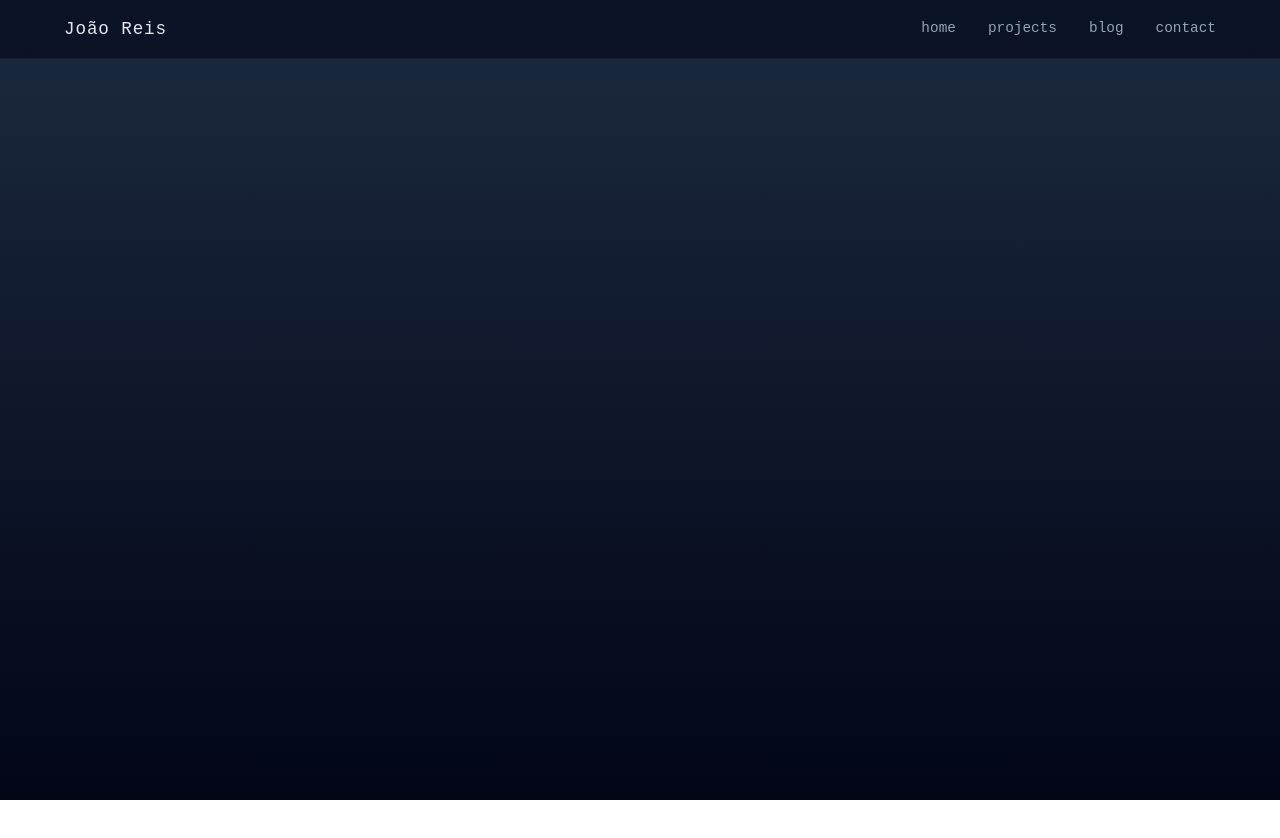
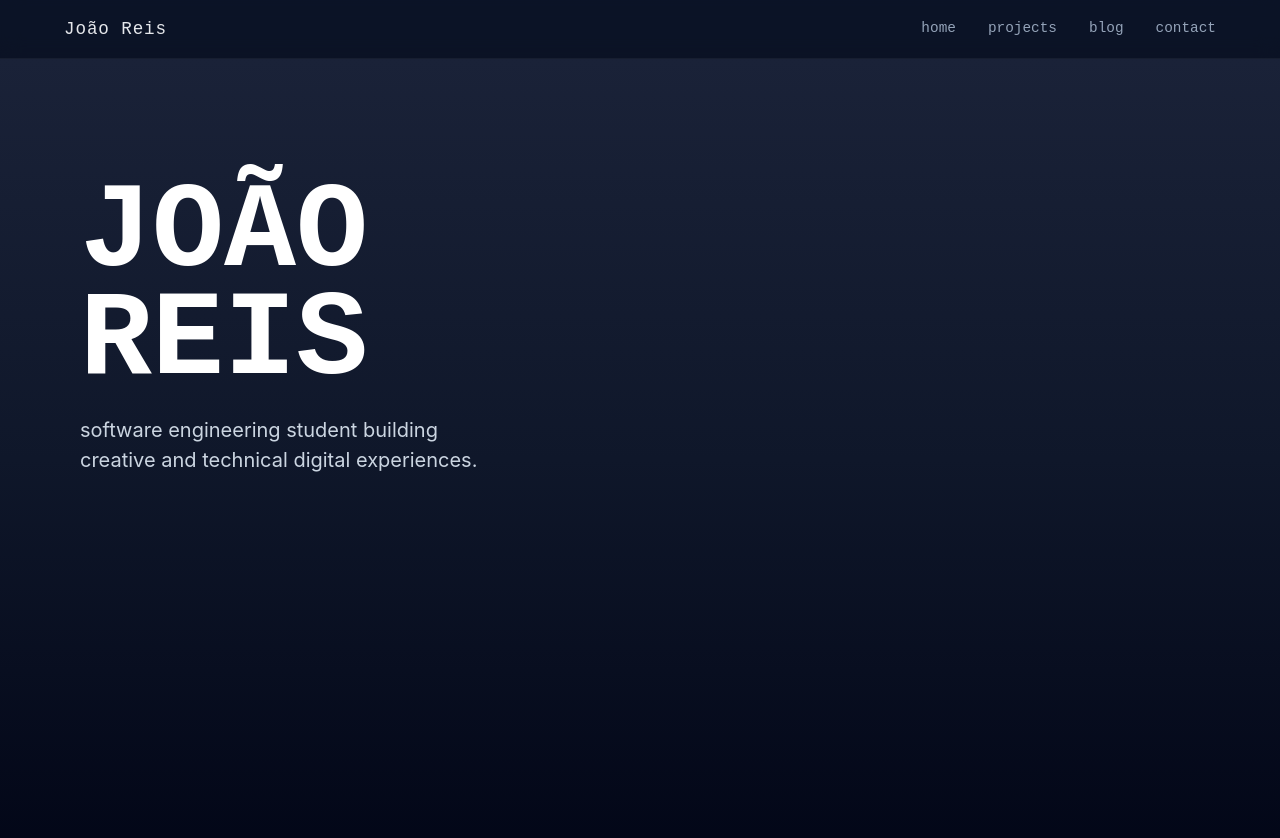
Before and after one commit to R3I5/meusite-joao-reis, a React (Vite) app: page / in a window 1280 px wide. Shown: the top 838 px of the page. Before the commit the page ends 800 px from the top, so only its background shows below. Built offline with nearby package versions, Linux system fonts and the light colour scheme.

Commit message:
building hero section

```diff
--- a/src/layout/HeroSection.jsx
+++ b/src/layout/HeroSection.jsx
@@ -1 +1,19 @@
-export function HeroSection() {}
+export function HeroSection() {
+
+    return (
+        <section className="hero">
+            <div className="hero-container">
+                <div>
+                    <h1 className="hero-title">
+                        JOÃO <br /> REIS
+                    </h1>
+                    <p className="hero-subtitle">
+                        software engineering student building
+                        creative and technical digital experiences.
+                    </p>
+                </div>
+            </div>
+        </section>
+
+    )
+}
--- a/src/pages/Home.jsx
+++ b/src/pages/Home.jsx
@@ -1,5 +1,5 @@
 import { Navbar }  from "../components/Navbar";
-// import { HeroSection } from "../layout/HeroSection";
+import { HeroSection } from "../layout/HeroSection";
 // import { AboutSection } from "../layout/AboutSection";
 // import { SkillsSection } from "../layout/SkillsSection";
 // import { ProjectsSection } from "../layout/ProjectSection";
@@ -9,7 +9,7 @@ export const Home = () => {
     return (
         <>
             <Navbar />
-
+            <HeroSection />
         </>
     );
 };
--- a/src/styles/layout.css
+++ b/src/styles/layout.css
@@ -10,3 +10,47 @@
     padding-block: var(--space-xl);
 
 }
+
+.hero {
+    min-height: 100vh;
+
+    background: linear-gradient(180deg,
+            #1a2238 0%,
+            #0f172a 50%,
+            #020617 100%);
+
+    position: relative;
+}
+
+.hero-container {
+    max-width: 1200px;
+    margin: auto;
+
+    padding: 120px 40px;
+
+    display: grid;
+    grid-template-columns: 1.2fr 1fr;
+    align-items: center;
+
+    position: relative;
+}
+
+.hero-title {
+    font-size: clamp(60px, 10vw, 120px);
+
+    font-weight: 800;
+
+    line-height: 0.9;
+
+    color: white;
+}
+
+.hero-subtitle {
+    margin-top: 20px;
+
+    font-size: 20px;
+
+    color: #cbd5e1;
+
+    max-width: 400px;
+}
```
